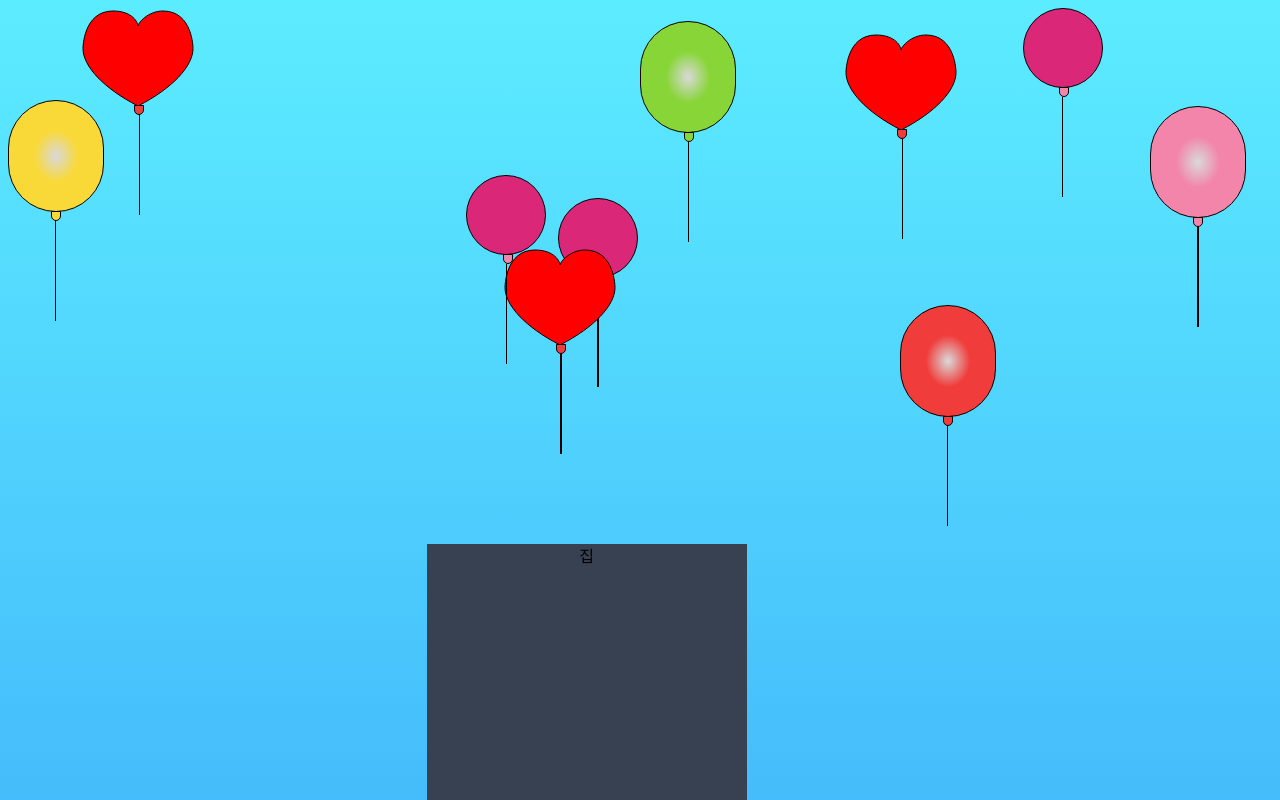
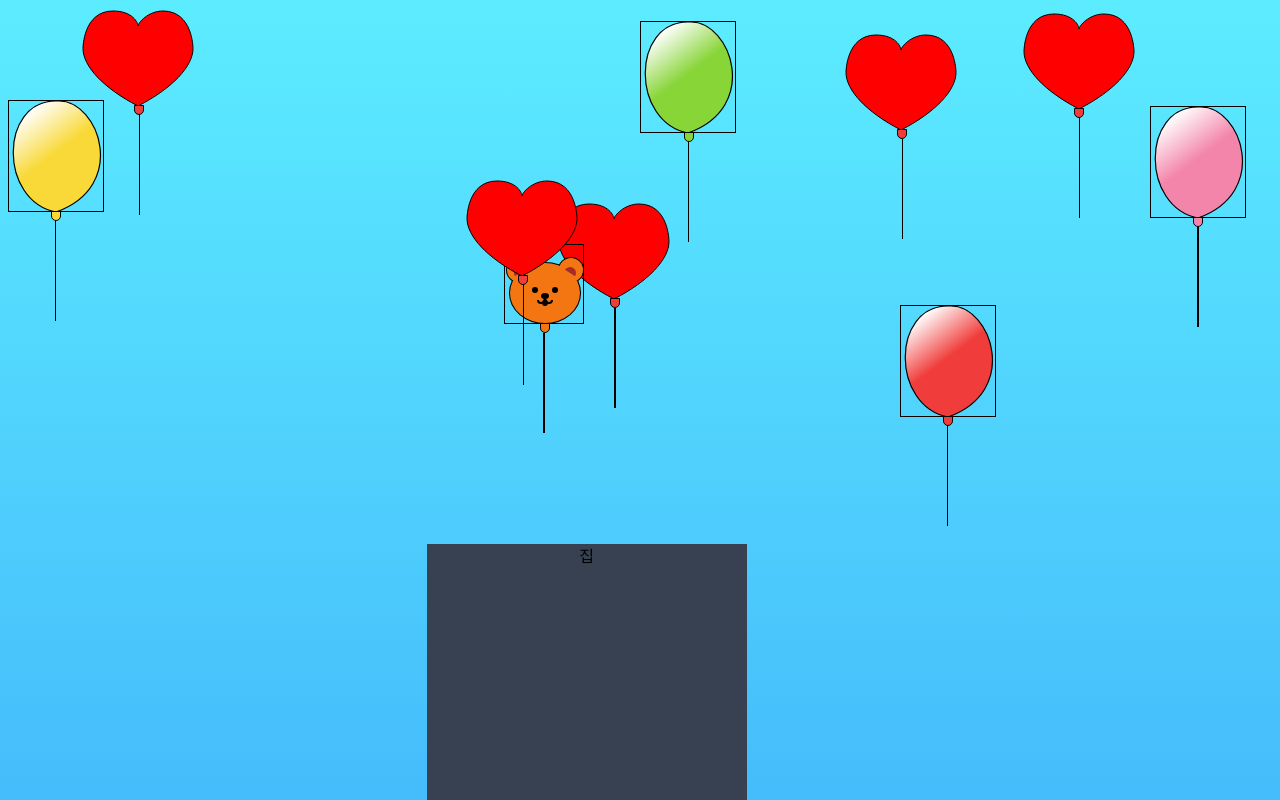
Before and after one commit to xmun74/go-up, a React (Create React App) app: page / in a window 1280 px wide. Built offline with nearby package versions, Linux system fonts and the light colour scheme.

Commit message:
style: Circle shape canvas

```diff
--- a/src/components/Balloon.js
+++ b/src/components/Balloon.js
@@ -39,26 +39,26 @@ const Balloon = ({ color, shape, position, onClick }) => {
             <BallonDetail color={"red"} />
           </Heart>
         );
-      case "lettering":
+      default:
         return (
-          <Circle position={position} onClick={onClick}>
-            <BallonDetail color={"pink"} />
+          <Circle position={position} onClick={onClick} color={color}>
+            <BallonDetail color={color} />
           </Circle>
         );
-      default:
-        return (
-          <div
-            style={{
-              background: gradientStyle,
-              top: `${position.y}px`,
-              left: `${position.x}px`,
-            }}
-            className={`relative w-24 h-28 rounded-full border border-black`}
-            onClick={onClick}
-          >
-            <BallonDetail color={color} />
-          </div>
-        );
+      // default:
+      //   return (
+      //     <div
+      //       style={{
+      //         background: gradientStyle,
+      //         top: `${position.y}px`,
+      //         left: `${position.x}px`,
+      //       }}
+      //       className={`relative w-24 h-28 rounded-full border border-black`}
+      //       onClick={onClick}
+      //     >
+      //       <BallonDetail color={color} />
+      //     </div>
+      //   );
     }
   };
 
--- a/src/components/shapes/Circle.js
+++ b/src/components/shapes/Circle.js
@@ -1,13 +1,40 @@
-const Circle = ({ position, onClick, children }) => {
+import { useEffect } from "react";
+import useCanvas from "../../hooks/useCanvas";
+import { COLORS } from "../../constants";
+
+const Circle = ({ position, onClick, color, children }) => {
+  const canvasRef = useCanvas(100, 140);
+
+  useEffect(() => {
+    const canvas = canvasRef.current;
+    const ctx = canvas.getContext("2d");
+
+    var grd = ctx.createLinearGradient(20, 10, 50, 50);
+    grd.addColorStop(0, "white");
+    grd.addColorStop(1, COLORS[color]);
+
+    ctx.beginPath();
+    ctx.moveTo(50, 0);
+    ctx.bezierCurveTo(90, 0, 120, 85, 47, 111);
+    ctx.bezierCurveTo(-10, 100, -10, 0, 47, 0);
+    ctx.closePath();
+    ctx.fillStyle = grd;
+    ctx.fill();
+    ctx.lineWidth = "1.2";
+    ctx.strokeStyle = "black";
+    ctx.stroke();
+  }, []);
+
   return (
     <div
       style={{
         top: `${position.y}px`,
         left: `${position.x}px`,
       }}
-      className={`relative bg-pink-600 w-20 h-20 rounded-full border border-black`}
+      className={`relative w-24 h-28 border border-black`}
       onClick={onClick}
     >
+      <canvas ref={canvasRef} />
       {children}
     </div>
   );
--- a/src/constants/index.js
+++ b/src/constants/index.js
@@ -6,4 +6,4 @@ export const COLORS = {
   pupple: `#3617C0`,
 };
 
-export const SHAPES = ["circle", "flower", "bear", "heart", "lettering"];
+export const SHAPES = ["circle", "flower", "bear", "heart"];
```
